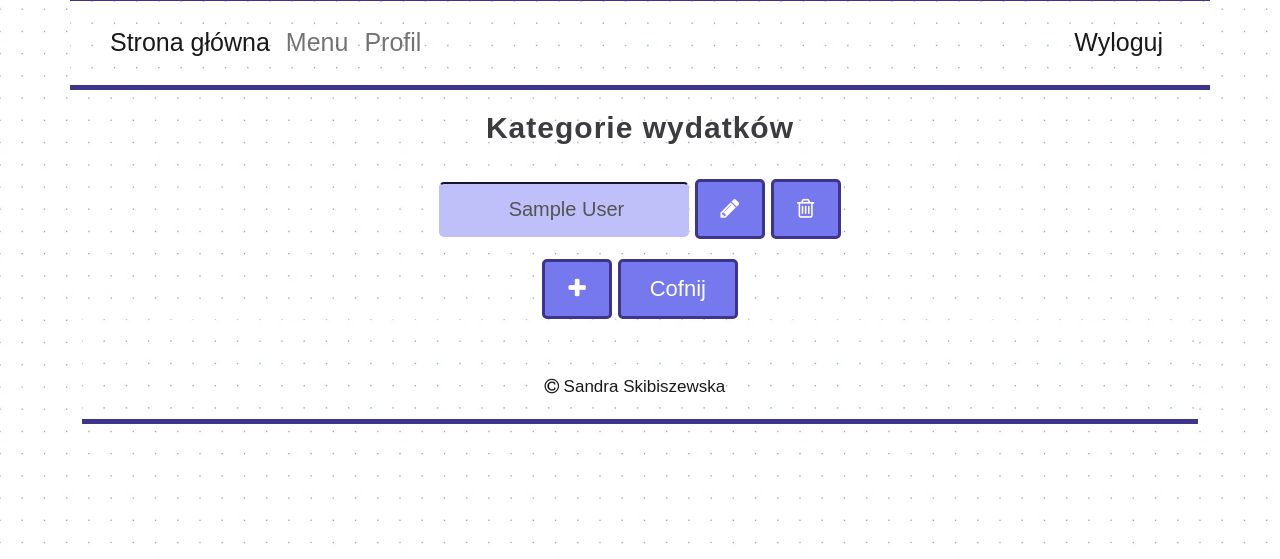
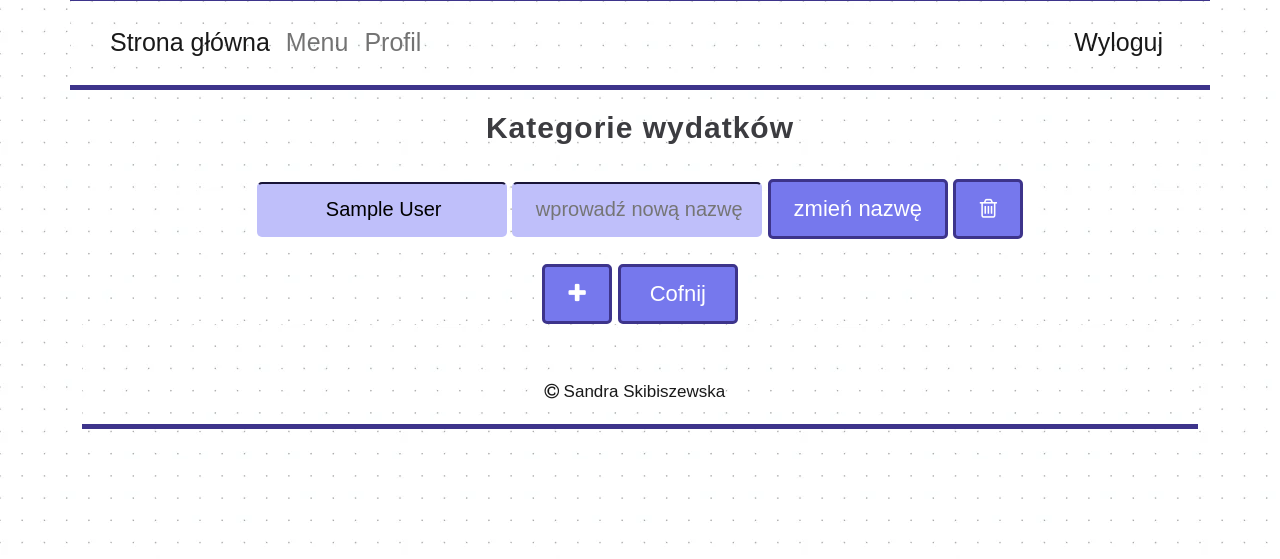
Before and after one commit to Sandra-chemist/Personal_Budget_MVC, a PHP site: page /posts/Settings/expenseCategories in a window 1280 px wide. Shown: the part 213-772 px from the top of the page. Run offline with PHP 8.4, Linux system fonts and the light colour scheme; the visitor is signed in with stand-in values (Sample User, id 1); tables that the repository leaves empty or names only in its code hold one stand-in row (values such as "Sample post"); classes that the project's autoload settings leave out are loaded by file name; some libraries are stand-ins or nearby versions; some web fonts are replaced.

Commit message:
added appearance to edit expense category

```diff
--- a/App/Controllers/Settings.php
+++ b/App/Controllers/Settings.php
@@ -88,6 +88,7 @@ class Settings extends Authenticated{
             ]);
         }
     }
+
      public function deleteIncomeCategoryAction(){
         $oldCategory = $_POST['old_category'];
         $oldIdCategory = $_POST['old_id_category'];
--- a/App/Views/Settings/expenseCategories.html
+++ b/App/Views/Settings/expenseCategories.html
@@ -11,21 +11,6 @@
 <li class="error">{{ error }}</li>
 {% endfor %}
 {% endif %}
-
-{% for category in expenseCategories %}
-<div>
-    <input type="text" value="{{ category.name }}" disabled />
-    <button type="button" class="butt icon-pencil" style="width: 70px !important;" category-id="{{ category.id }}"
-        category-name="{{ category.name }}"></button>
-    <button type="button" class="butt icon-trash-empty" style="width: 70px !important;"></button>
-</div>
-{% endfor %}
-
-<div>
-    <button type="button" class="butt icon-plus" style="width: 70px !important; margin:auto; margin-top: 20px;"
-        data-bs-toggle="modal" data-bs-target="#dataModal"></button>
-    <a href="/Settings/index"><button type="button" class="btn-primary" style="width: 120px;">Cofnij</button></a>
-</div>
 
 <div class="modal fade" role="dialog" id="dataModal" aria-hidden="true">
     <div class="modal-dialog">
@@ -49,4 +34,34 @@
     </div>
 </div>
 
+{% for category in expenseCategories %}
+<div id="formExpense">
+    <div id="editExpense">
+        <form method="post" action="editExpesneCategory">
+            <input type="text" name="old_name_category" value="{{ category.name }}" />
+            <input type="text" name="newNameCategory" value="" placeholder="wprowadź nową nazwę" minlength="3"
+                maxlength="30" required />
+            <button type="submit" class="butt">zmień nazwę</button>
+        </form>
+    </div>
+
+    <div id="deleteExpense">
+        <form method="post" action="/settings/deleteExpenseCategory">
+            <input type="hidden" name="old_id_category" value="{{ category.id }}" />
+            <input type="hidden" name="old_category" value="{{ category.name }}" />
+            <button type="submit" class="butt icon-trash-empty" style="width: 70px !important;"></button>
+        </form>
+    </div>
+</div>
+
+{% endfor %}
+
+
+<div>
+    <button type="button" class="butt icon-plus" style="width: 70px !important;"
+        data-bs-toggle="modal" data-bs-target="#addCategoryModal"></button>
+    <a href="/Settings/index"><button type="button" class="btn-primary"
+            style="width: 120px;">Cofnij</button></a>
+</div>
+
 {% endblock %}
--- a/public/css/styles.css
+++ b/public/css/styles.css
@@ -344,6 +344,8 @@ th {
 }
 
 #editIncome,
-#deleteIncome{
+#deleteIncome,
+#editExpense,
+#deleteExpense{
     display: inline-block;
 }
```
Also changed, not shown: App/Views/Settings/incomeCategories.html (+6 -5 lines).
